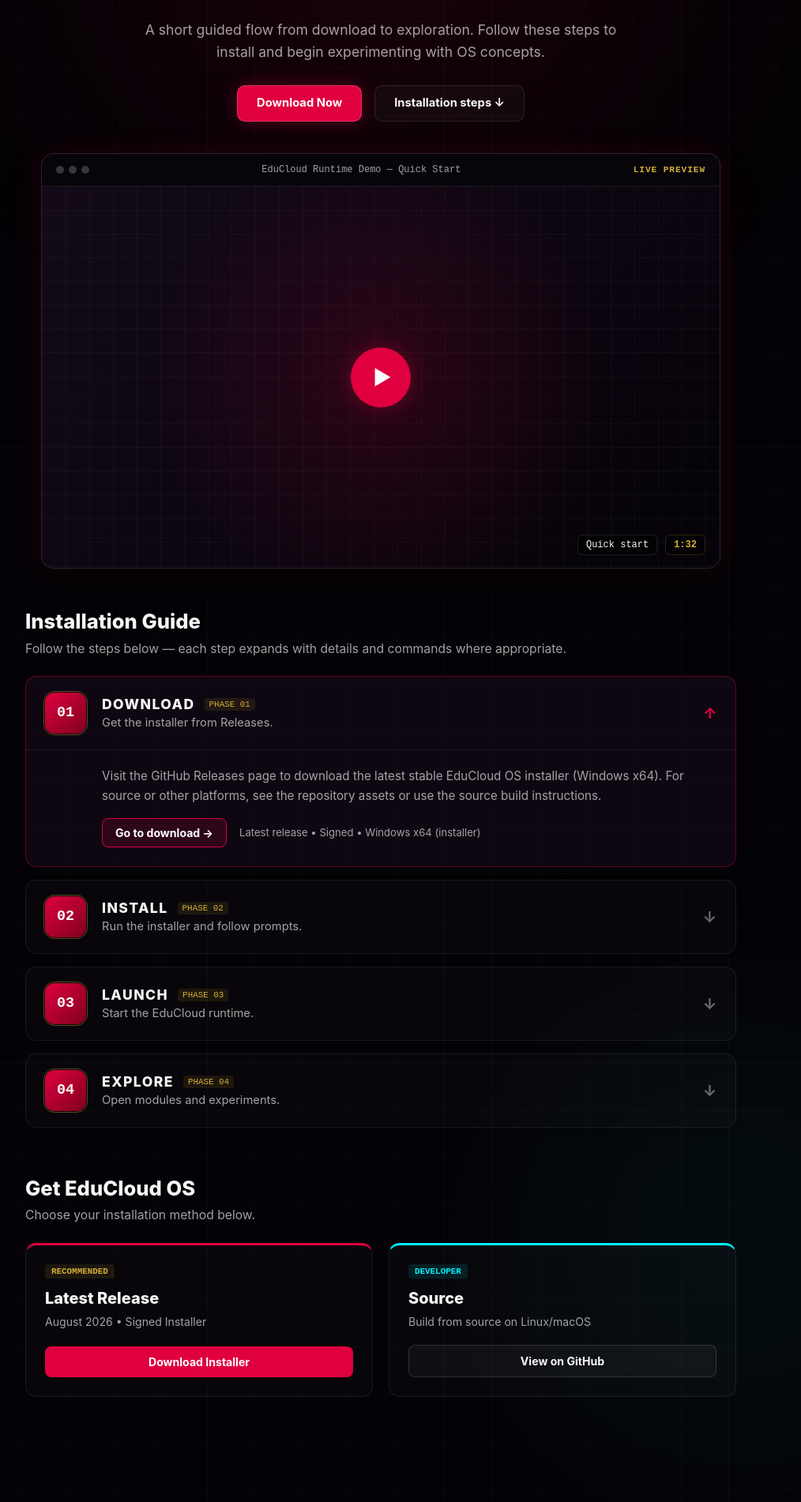
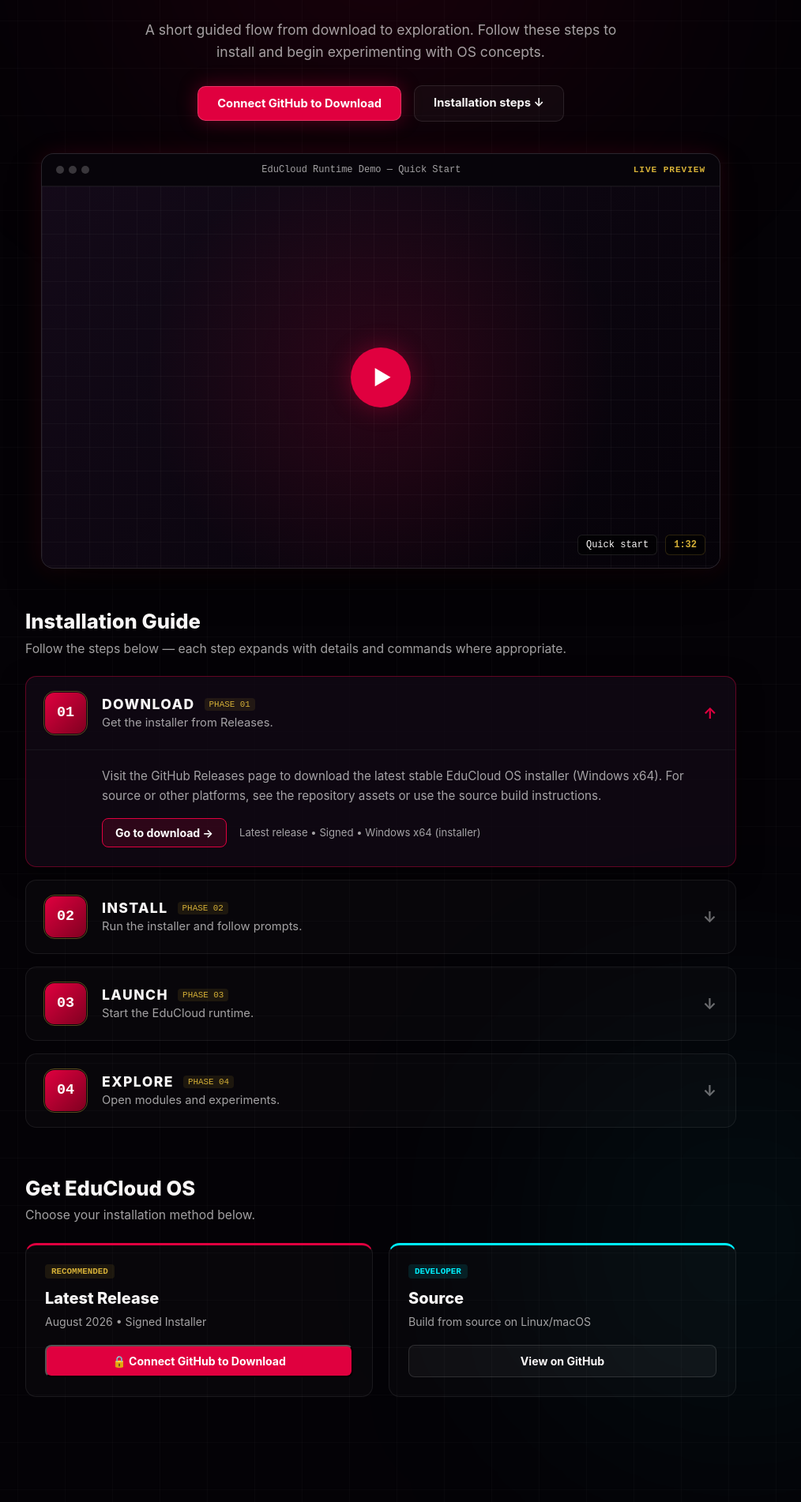
Before and after one commit to ahmed-shehzad1/EduCloud-OS-Website, a React (Vite) app: page /how-to in a window 1280 px wide. Shown: the part 258-2160 px from the top of the page at 79% size, without its empty margins (158-1172 px from the left). Built offline with nearby package versions, Linux system fonts and the light colour scheme; no server answers.

Commit message:
fix: how to download buttons

```diff
--- a/src/context/AuthContext.tsx
+++ b/src/context/AuthContext.tsx
@@ -39,9 +39,20 @@ export const AuthProvider: React.FC<AuthProviderProps> = ({ children }) => {
     window.location.href = `${apiUrl}/api/auth/github`;
   };
 
-  const logout = () => {
+ const logout = async () => {
+  try {
+    const apiUrl = import.meta.env.VITE_API_URL;
+
+    await fetch(`${apiUrl}/api/auth/logout`, {
+      method: 'POST',
+      credentials: 'include',
+    });
+  } catch (error) {
+    console.error('Logout request failed:', error);
+  } finally {
     setUser(null);
-  };
+  }
+};
 
   useEffect(() => {
     const loadCurrentUser = async () => {
--- a/src/pages/HowTo/HowTo.tsx
+++ b/src/pages/HowTo/HowTo.tsx
@@ -3,8 +3,10 @@ import { motion } from 'framer-motion';
 import { HowToSteps } from '../../components/common/HowToSteps';
 import '../../styles/pages/howto.css';
 import { Link } from 'react-router-dom';
+import { useAuth } from '../../hooks/useAuth';
 
 export const HowTo: React.FC = () => {
+  const { isAuthenticated, login } = useAuth();
   return (
     <div className="howto-page-container">
       {/* Background Ambient Cyber Glows */}
@@ -52,9 +54,22 @@ export const HowTo: React.FC = () => {
           animate={{ opacity: 1, y: 0 }}
           transition={{ duration: 0.6, delay: 0.3 }}
         >
-          <Link to="/download" className="cta-btn primary-glow">
-            Download Now
-          </Link>
+          {isAuthenticated ? (
+  <a
+    href="#download"
+    className="cta-btn primary-glow"
+  >
+    Download Now
+  </a>
+) : (
+  <button
+    type="button"
+    className="cta-btn primary-glow"
+    onClick={login}
+  >
+    Connect GitHub to Download
+  </button>
+)}
           <a href="#steps" className="cta-btn ghost-cyber">
             Installation steps ↓
           </a>
@@ -115,7 +130,10 @@ export const HowTo: React.FC = () => {
         </section>
 
         {/* Download Options Grid */}
-        <section className="howto-section download-section">
+        <section
+  className="howto-section download-section"
+  id="download"
+>
           <div className="section-header-block">
             <h2 className="section-title">Get EduCloud OS</h2>
             <p className="section-lead">Choose your installation method below.</p>
@@ -126,9 +144,22 @@ export const HowTo: React.FC = () => {
               <div className="card-badge">RECOMMENDED</div>
               <h3 className="download-card-title">Latest Release</h3>
               <p className="download-card-meta">August 2026 • Signed Installer</p>
-              <Link to="/download" className="download-card-cta">
-                Download Installer
-              </Link>
+             {isAuthenticated ? (
+  <a
+    href="#"
+    className="download-card-cta"
+  >
+    Download Installer
+  </a>
+) : (
+  <button
+    type="button"
+    className="download-card-cta"
+    onClick={login}
+  >
+    🔒 Connect GitHub to Download
+  </button>
+)}
             </div>
 
             <div className="download-card accent-cyan">
```
